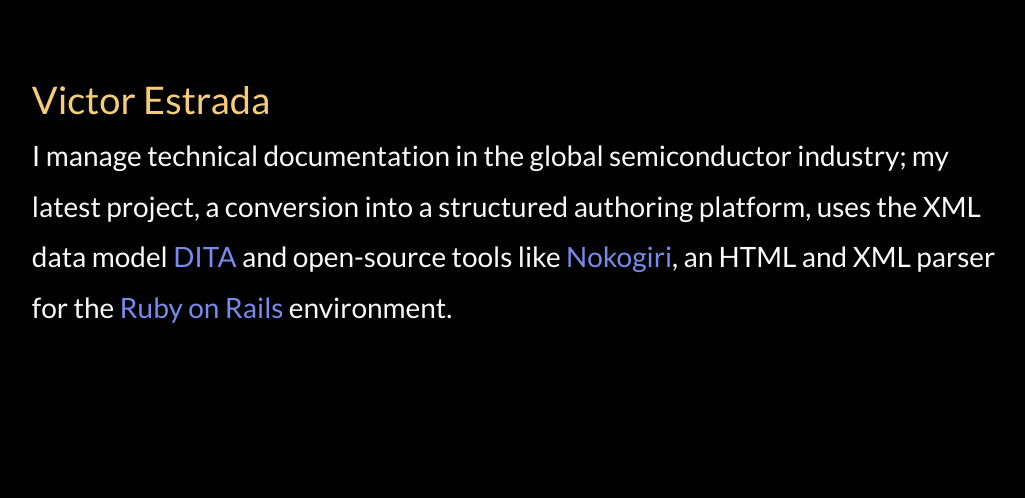
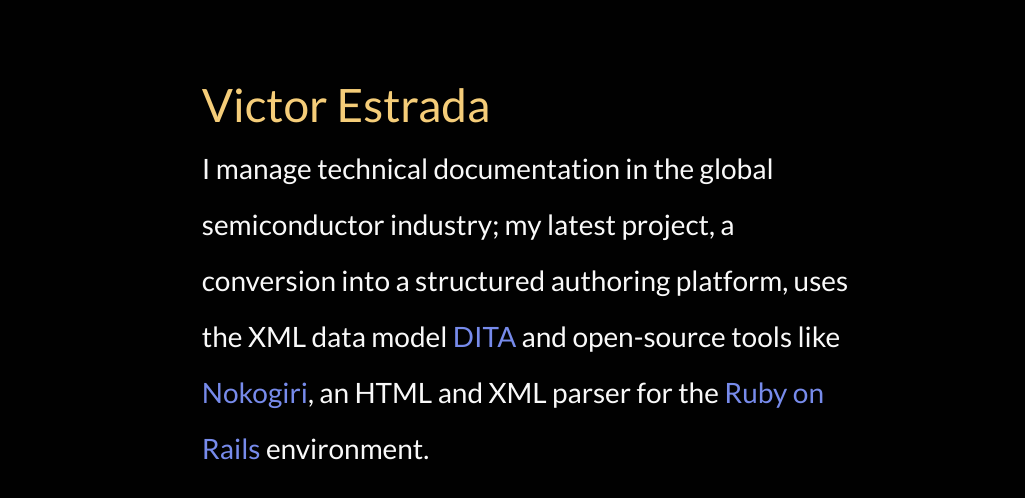
Before and after one commit to vic-techwriter/writer-site, a plain HTML site: page index.html in a window 1536 px wide. Shown: the whole page, without its empty margins (243-1268 px from the left). Drawn offline with nearby package versions, Linux system fonts and the light colour scheme.

Commit message:
updated style

```diff
--- a/styles.css
+++ b/styles.css
@@ -25,7 +25,15 @@
 
 
 /* Small devices (tablets, 768px and up) */
-@media (min-width: $screen-sm-min) {
+@media (min-width: 768px) {
+
+	h3 {
+		font-size: 28px;
+	}
+
+	body {
+		font-size: 22px;
+	}
 
 	#introduction {
 		width: 700px;
@@ -35,7 +43,15 @@
 }
 
 /* Medium devices (desktops, 992px and up) */
-@media (min-width: $screen-md-min) {
+@media (min-width: 992px) {
+
+	h3 {
+		font-size: 32px;
+	}
+
+	body {
+		font-size: 24px;
+	}
 
 	#introduction {
 		width: 800px;
@@ -44,14 +60,14 @@
 }
 
 /* Large devices (large desktops, 1200px and up) */
-@media (min-width: $screen-lg-min) {
+@media (min-width: 1200px) {
 
 	h3 {
 		font-size: 32px;
 	}
 
 	body {
-		font-size: 28px;
+		font-size: 24px;
 	}
 
 	#introduction {
@@ -65,11 +81,12 @@
 @media (min-width: 1440px) {
 
 	h3 {
-	  font-size: 38px;
+	  font-size: 46px;
 	}
 
 	body {
 		font-size: 28px;
+	  line-height: 2;
 	}
 
 	#introduction {
```
